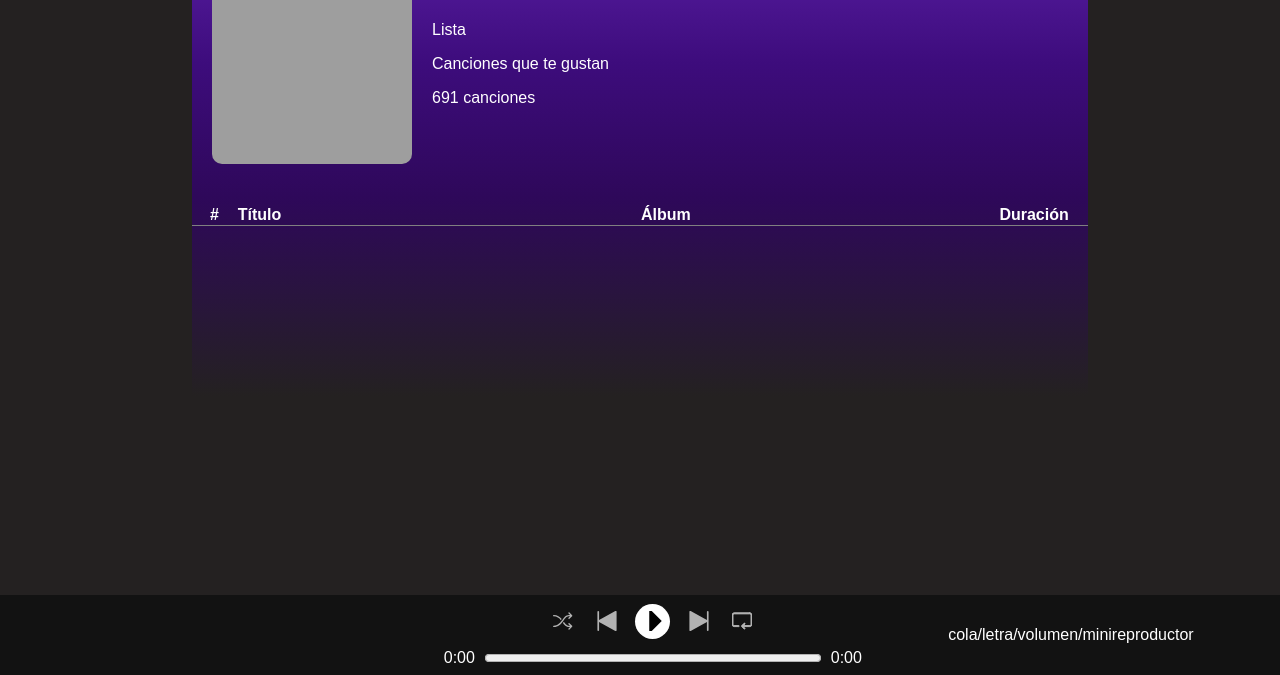
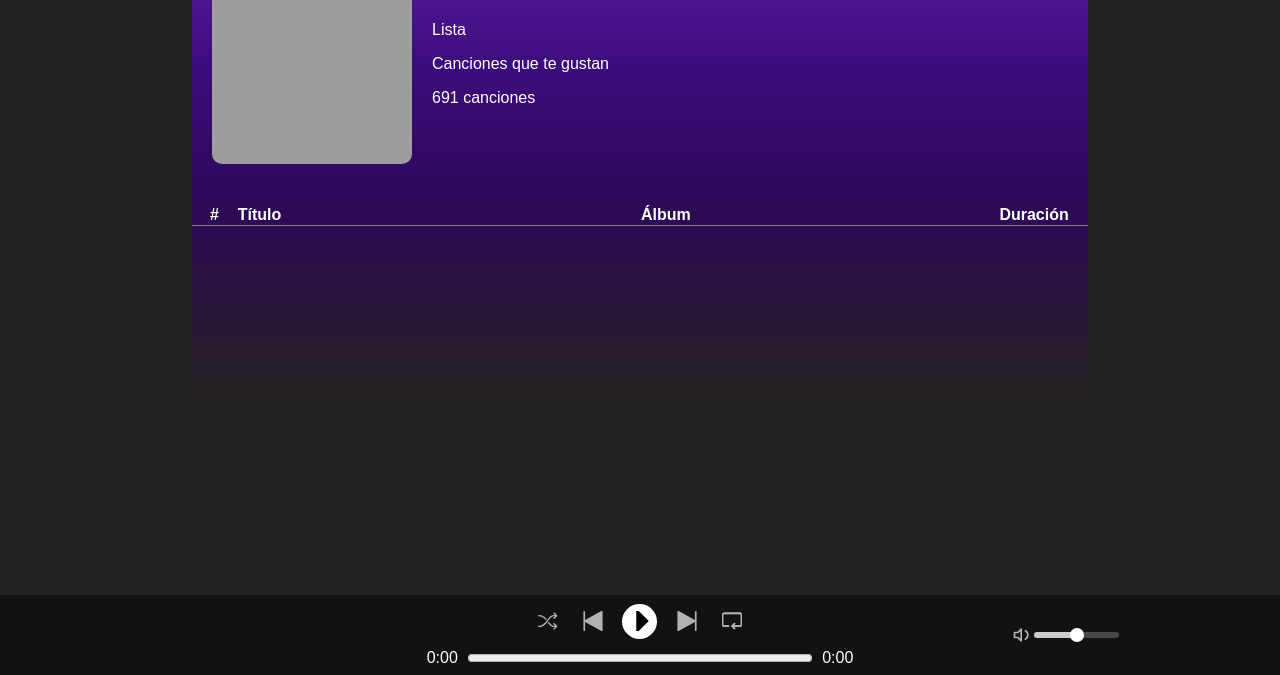
Before and after one commit to carlosande99/ReproductorPersonal, a website: page src/html/index.html in a window 1280 px wide. Shown: the part 125-800 px from the top of the page. Drawn offline with Linux system fonts and the light colour scheme; no server answers; grey boxes are pictures that could not be loaded.

Commit message:
funcion de iluminacion del volumen estilo spotify

```diff
--- a/src/css/index.css
+++ b/src/css/index.css
@@ -247,12 +247,12 @@ footer #datosReproductor{
   justify-content: left !important;
   height: 100%;
   gap: 4%;
-  margin-left: 2%;
 }
 
 footer #datosReproductor img{
   height: 90%;
   width: 20%;
+  margin-left: 5%;
 }
 footer #datosReproductor div{
   height: 90%;
@@ -332,3 +332,45 @@ footer div .controls{
 .time-controls progress{
   width: 90%;
 }
+
+#opcionesReproductor .volumen .volume:hover {
+  filter: invert(1);
+  cursor: pointer;
+
+}
+
+#opcionesReproductor .volumen .volume:hover + #volumenRango::-webkit-slider-runnable-track{
+  /* background: linear-gradient(to right, #1DB954 50%, rgb(71, 71, 71) 50%); */
+}
+
+#opcionesReproductor .volumen .volume{
+  width: 20px;
+  height: 20px;
+  filter: invert(0.7);
+}
+
+#opcionesReproductor .volumen #volumenRango{
+  appearance: none;
+  -webkit-appearance: none;
+  width: 60%;
+  height: 6px;
+  border-radius: 3px;
+  outline: none;
+}
+#volumenRango::-webkit-slider-runnable-track {
+  height: 6px;
+  border-radius: 3px;
+}
+#volumenRango::-webkit-slider-runnable-track:hover {
+  cursor: pointer;
+}
+#volumenRango::-webkit-slider-thumb {
+  -webkit-appearance: none;
+  appearance: none;
+  width: 14px;
+  height: 14px;
+  border-radius: 50%;
+  background: white;
+  cursor: pointer;
+  margin-top: -4px;
+}
--- a/src/html/index.html
+++ b/src/html/index.html
@@ -64,7 +64,7 @@
   </main>
   <footer>
     <div id="datosReproductor">
-
+      <!-- informacion de la musica -->
     </div>
 
     <div id="reproductor">
@@ -97,7 +97,12 @@
     </div>
 
     <div id="opcionesReproductor">
-      cola/letra/volumen/minireproductor
+      <!-- cola/letra/volumen/minireproductor -->
+       <div class="volumen">
+          <img src="../svg/volume-mid-svgrepo-com.svg" alt="volumen" class="volume" id="volume">
+          <input type="range" id="volumenRango" min="0" max="1" step="0.01" value="0.5">
+       </div>
+
     </div>
   </footer>
   <script src="../js/index.js"></script>
--- a/src/js/index.js
+++ b/src/js/index.js
@@ -11,7 +11,9 @@ const durTime = document.getElementById('durTime');
 const play = document.getElementById('play');
 const iconPlay = document.getElementById("icon-play");
 const iconPause = document.getElementById("icon-pause");
-const datosReproductor = document.getElementById("datosReproductor")
+const datosReproductor = document.getElementById("datosReproductor");
+const volumen = document.getElementById("volumenRango");
+const volumeSVG = document.getElementById("volume")
 
 form.addEventListener('submit', async (e) => {
     e.preventDefault();
@@ -137,3 +139,35 @@ function togglePlayPause() {
         iconPause.style.display = "none";
     }
 }
+
+volumen.addEventListener("input", (e) => {
+    const vol = e.target.value;
+    audio.volume = vol;
+    volumen.textContent = Math.round(vol * 100) + "%";
+    if(vol > 0.66){
+        volumeSVG.src = "../svg/volume-max-svgrepo-com.svg"
+    }
+    if(vol < 0.66 && vol > 0.33){
+        volumeSVG.src = "../svg/volume-mid-svgrepo-com.svg"
+    }
+    if(vol < 0.33 && vol > 0){
+        volumeSVG.src = "../svg/volume-min-svgrepo-com.svg"
+    }
+    if(vol == 0){
+        volumeSVG.src = "../svg/volume-xmark-svgrepo-com.svg"
+    }
+});
+
+function actualizarColorVolumen(hover = false){
+    const val = volumen.value;
+    const porcentaje = (val - volumen.min) / (volumen.max - volumen.min) * 100;
+    const color = hover ? "#1DB954" : "#ccc";
+    volumen.style.background = `linear-gradient(to right, ${color} ${porcentaje}%, rgb(71, 71, 71) ${porcentaje}%)`;
+}
+
+volumen.addEventListener("input", () => actualizarColorVolumen(true));
+volumen.addEventListener("mouseenter", () => actualizarColorVolumen(true));
+volumen.addEventListener("mouseleave", () => actualizarColorVolumen(false));
+volumeSVG.addEventListener("mouseenter", () => actualizarColorVolumen(true));
+volumeSVG.addEventListener("mouseleave", () => actualizarColorVolumen(false));
+actualizarColorVolumen(false);
```
